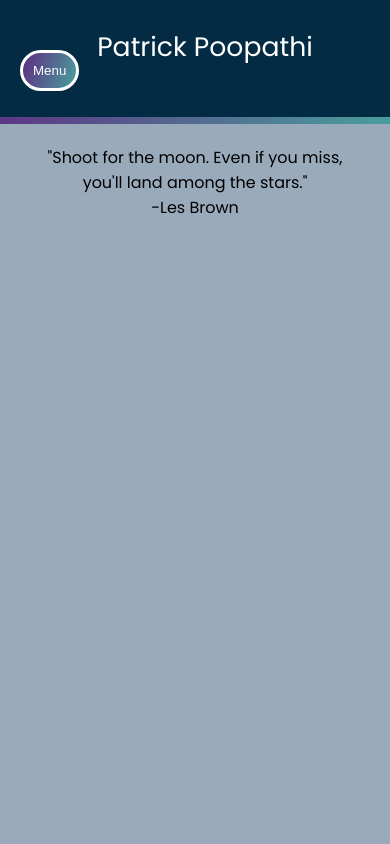
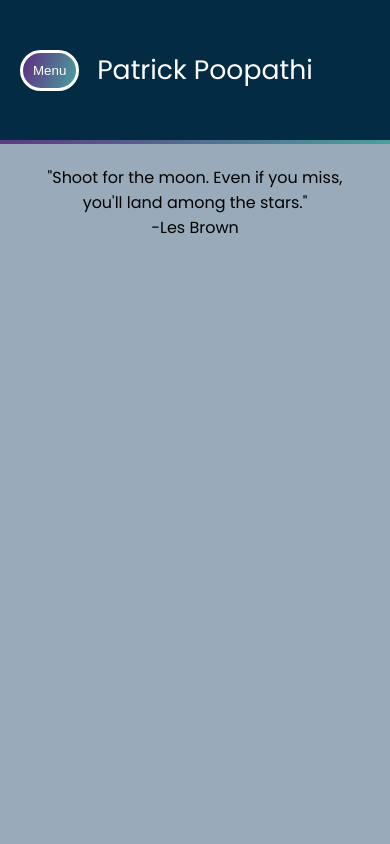
Before and after one commit to Patrickgp/Portfolio, a plain HTML site: page index.html in a window 390 px wide. Shown: the top 844 px of the page. Drawn offline with Linux system fonts and the light colour scheme.

Commit message:
initialcommit

```diff
--- a/assets/index.css
+++ b/assets/index.css
@@ -1,4 +1,7 @@
 @media only screen and (max-width: 800px) {
+  html {
+    overflow: hidden;
+  }
   body {
     background-image: linear-gradient(110deg, #5f2c82, #49a09d);
     font-family: Poppins, sans-serif;
@@ -71,7 +74,7 @@
   }
   .welcome {
     position: absolute;
-    margin-top: 0px;
+    margin-top: 20px;
     padding: 5px 30px 100vh 30px;
     text-align: center;
     background-color: rgb(153, 170, 187);
```
